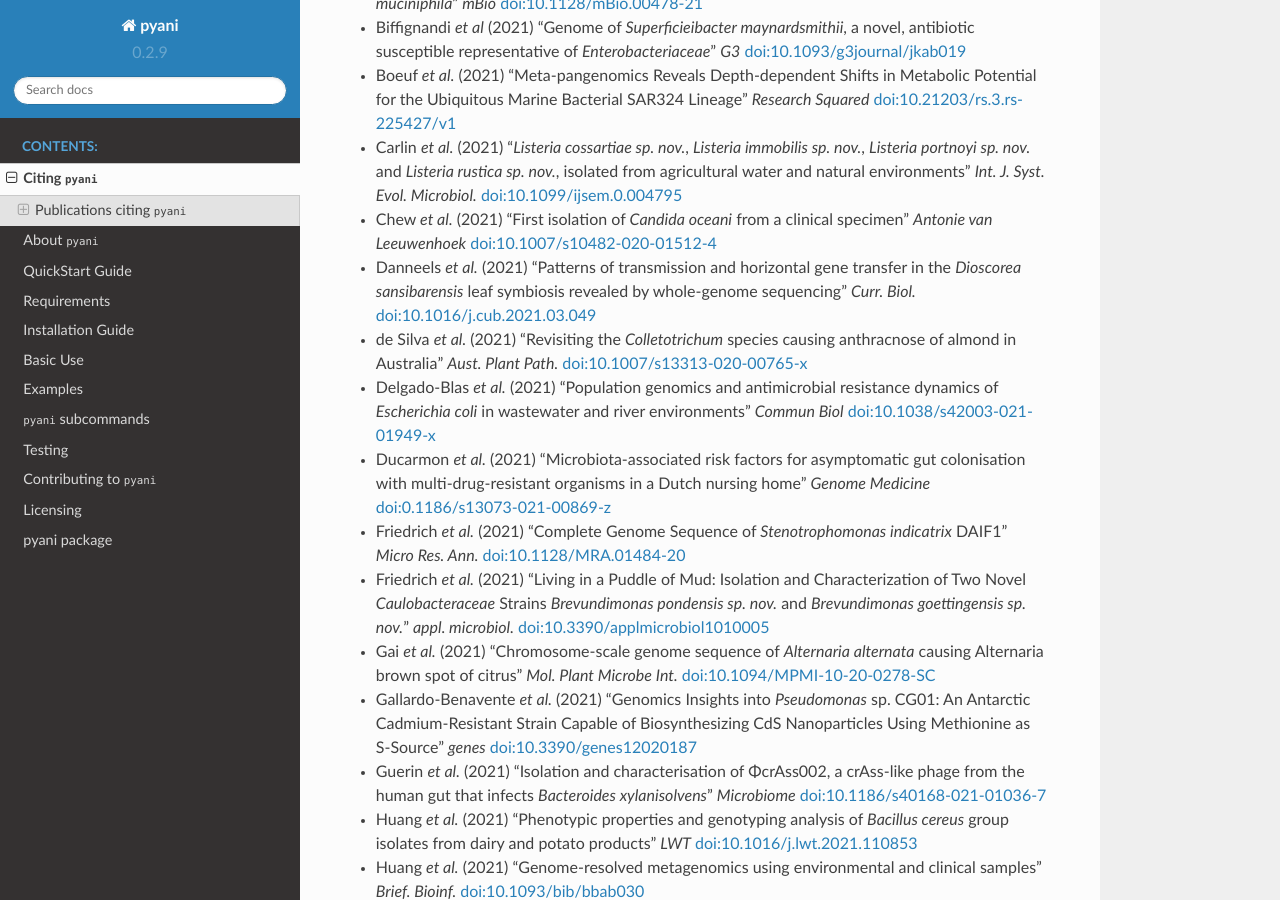
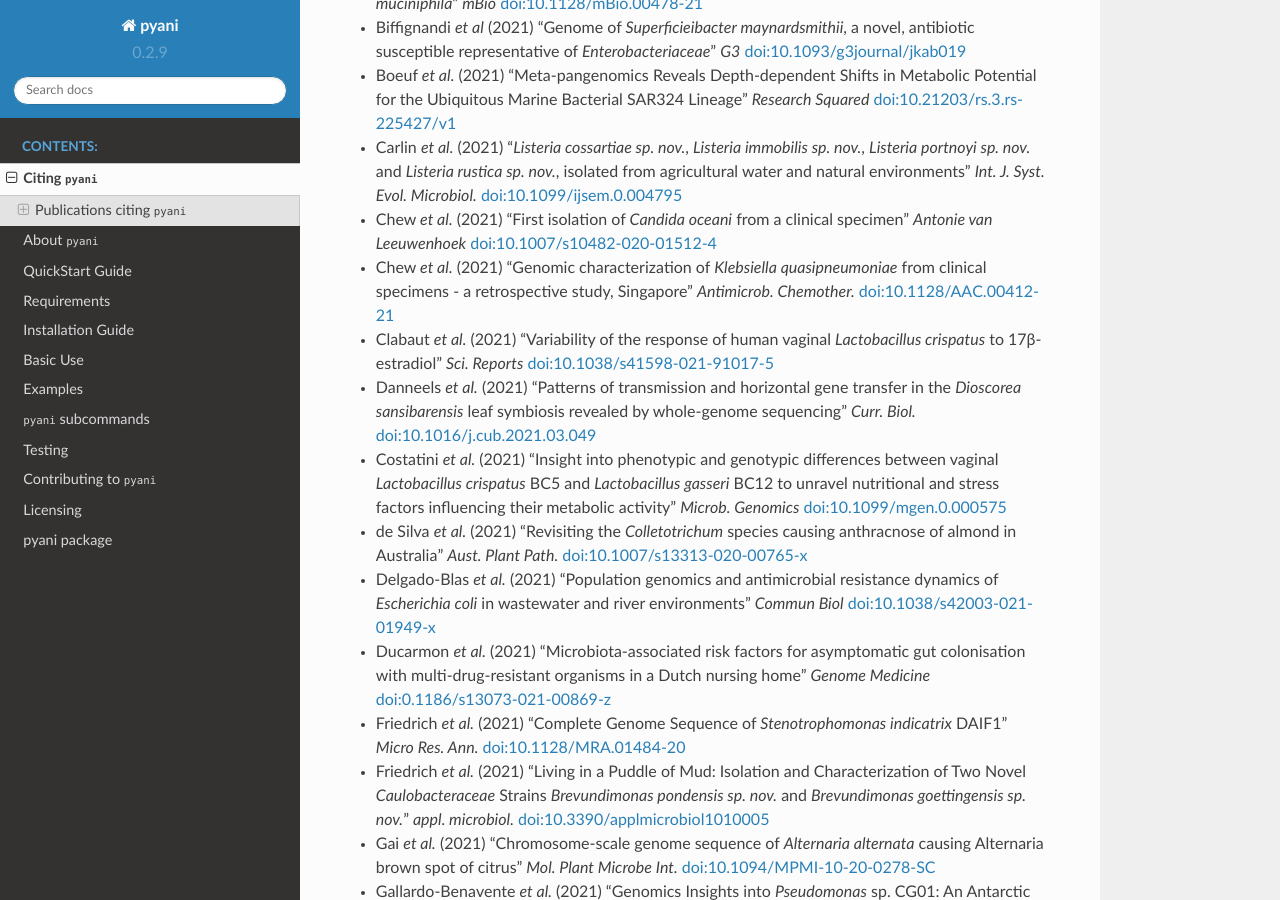
Before and after one commit to widdowquinn/pyani, a Sphinx documentation site: the page built from docs/citations.rst, in a window 1280 px wide and 900 px high, scrolled down 1632 px. Built offline with Sphinx 7.4.7 and the Read the Docs theme 2.0.0, drawn with Linux system fonts in a browser that asks for light colours; some of the changed text lies outside the part shown.

Commit message:
add six citations for June 2021

```diff
--- a/docs/citations.rst
+++ b/docs/citations.rst
@@ -68,7 +68,10 @@
 * Boeuf *et al.* (2021) "Meta-pangenomics Reveals Depth-dependent Shifts in Metabolic Potential for the Ubiquitous Marine Bacterial SAR324 Lineage" *Research Squared* `doi:10.21203/rs.3.rs-225427/v1 <https://doi.org/10.21203/rs.3.rs-225427/v1>`_
 * Carlin *et al.* (2021) "*Listeria cossartiae sp. nov.*, *Listeria immobilis sp. nov.*, *Listeria portnoyi sp. nov.* and *Listeria rustica sp. nov.*, isolated from agricultural water and natural environments" *Int. J. Syst. Evol. Microbiol.* `doi:10.1099/ijsem.0.004795 <https://doi.org/10.1099/ijsem.0.004795>`_
 * Chew *et al.* (2021) "First isolation of *Candida oceani* from a clinical specimen" *Antonie van Leeuwenhoek* `doi:10.1007/s10482-020-01512-4 <https://doi.org/10.1007/s10482-020-01512-4>`_
+* Chew *et al.* (2021) "Genomic characterization of *Klebsiella quasipneumoniae* from clinical specimens - a retrospective study, Singapore" *Antimicrob. Chemother.* `doi:10.1128/AAC.00412-21 <https://doi.org/10.1128/AAC.00412-21>`_
+* Clabaut *et al.* (2021) "Variability of the response of human vaginal *Lactobacillus crispatus* to 17β-estradiol" *Sci. Reports* `doi:10.1038/s41598-021-91017-5 <https://doi.org/10.1038/s41598-021-91017-5>`_
 * Danneels *et al.* (2021) "Patterns of transmission and horizontal gene transfer in the *Dioscorea sansibarensis* leaf symbiosis revealed by whole-genome sequencing" *Curr. Biol.* `doi:10.1016/j.cub.2021.03.049 <https://doi.org/10.1016/j.cub.2021.03.049>`_
+* Costatini *et al.* (2021) "Insight into phenotypic and genotypic differences between vaginal *Lactobacillus crispatus* BC5 and *Lactobacillus gasseri* BC12 to unravel nutritional and stress factors influencing their metabolic activity" *Microb. Genomics* `doi:10.1099/mgen.0.000575 <https://doi.org/10.1099/mgen.0.000575>`_
 * de Silva *et al.* (2021) "Revisiting the *Colletotrichum* species causing anthracnose of almond in Australia" *Aust. Plant Path.* `doi:10.1007/s13313-020-00765-x <https://doi.org/10.1007/s13313-020-00765-x>`_
 * Delgado-Blas *et al.* (2021) "Population genomics and antimicrobial resistance dynamics of *Escherichia coli* in wastewater and river environments" *Commun Biol* `doi:10.1038/s42003-021-01949-x <https://doi.org/10.1038/s42003-021-01949-x>`_
 * Ducarmon *et al.* (2021) "Microbiota-associated risk factors for asymptomatic gut colonisation with multi-drug-resistant organisms in a Dutch nursing home" *Genome Medicine* `doi:0.1186/s13073-021-00869-z <https://doi.org/0.1186/s13073-021-00869-z>`_
@@ -99,14 +102,17 @@
 * Moon *et al* (2021) "Mobile Colistin Resistance Gene mcr-1 Detected on an IncI2 Plasmid in *Salmonella Typhimurium* Sequence Type 19 from a Healthy Pig in South Korea" *microorganisms* `doi:10.3390/microorganisms9020398 <https://doi.org/10.3390/microorganisms9020398>`_
 * Moya-Beltrán *et al.* (2021) "Genomic evolution of the class *Acidithiobacillia*: deep-branching *Proteobacteria* living in extreme acidic conditions" *ISME J.* `doi:0.1038/s41396-021-00995-x <https://doi.org/0.1038/s41396-021-00995-x>`_
 * Nemec *et al.* (2021) "Delineation of a novel environmental phylogroup of the genus *Acinetobacter* encompassing *Acinetobacter terrae sp. nov.*, *Acinetobacter terrestris sp. nov.* and three other tentative species" *Syst. Appl. Microbiol.* `doi:10.1016/j.syapm.2021.126217 <https://doi.org/10.1016/j.syapm.2021.126217>`_
+* Nooij *et al.* (2021) "Faecal microbiota transplantation influences procarcinogenic *Escherichia coli* in recipient recurrent *Clostridioides difficile* patients" *Gastroenterology* `doi:10.1053/j.gastro.2021.06.009 <https://doi.org/10.1053/j.gastro.2021.06.009>`_
 * Ogg *et al.* (2021) "Pangenome analyses of LuxS-coding genes and enzymatic repertoires in cocoa-related lactic acid bacteria" *Genomics* `doi:10.1016/j.ygeno.2021.04.010 <https://doi.org/10.1016/j.ygeno.2021.04.010>`_
 * Öhrman *et al.* (2021) "Reorganized Genomic Taxonomy of *Francisellaceae* Enables Design of Robust Environmental PCR Assays for Detection of *Francisella tularensis*" *Microorganisms* `doi:10.3390/microorganisms9010146 <https://doi.org/10.3390/microorganisms9010146>`_
 * Öhrman *et al.* (2021) "Complete Genome Sequence of *Francisella* sp. Strain LA11-2445 (FDC406), a Novel *Francisella* Species Isolated from a Human Skin Lesion" *Micro. Res. Ann.* `doi:10.1128/MRA.01233-20 <https://doi.org/10.1128/MRA.01233-20>`_
+* Pédron *et al.* (2021) "Early Emergence of *Dickeya solani* Revealed by Analysis of *Dickeya* Diversity of Potato Blackleg and Soft Rot Causing Pathogens in Switzerland" *microorganisms* `doi:10.3390/microorganisms9061187  <https://doi.org/10.3390/microorganisms9061187>`_
 * Pais *et al.* (2021) "Genomic sequencing of different sequevars of *Ralstonia solanacearum* belonging to the Moko ecotype" *Genet. Mol. Bol.* `doi:10.1590/1678-4685-gmb-2020-0172 <https://doi.org/10.1590/1678-4685-gmb-2020-0172>`_
 * Puri *et al.* "Phylogenomic Framework for Taxonomic Delineation of *Paracoccus* spp. and Exploration of Core-Pan Genome" *Ind. J. Microbiol.* `doi:10.1007/s12088-021-00929-3 <https://doi.org/10.1007/s12088-021-00929-3>`_
 * Reichler *et al.* (2021) "Identification, subtyping, and tracking of dairy spoilage-associated *Pseudomonas* by sequencing the *ileS* gene" *J. Dairy Sci.* `doi:10.3168/jds.2020-19283 <https://doi.org/10.3168/jds.2020-19283>`_
 * Ryngajłło *et al.* (2021) "Complete genome sequence of lovastatin producer *Aspergillus terreus* ATCC 20542 and evaluation of genomic diversity among *A. terreus* strains" *Appl. Microbiol. Biotechnol.* `doi:10.1007/s00253-021-11133-0 <https://doi.org/10.1007/s00253-021-11133-0>`_
 * Schörner *et al.* (2021) "Genomic analysis of *Neisseria elongata* isolate from a patient with infective endocarditis" *FEBS Open Bio* `doi:10.1002/2211-5463.13201 <https://doi.org/10.1002/2211-5463.13201>`_
+* Sedaghatjoo *et al.* (2021) "Development of a loop-mediated isothermal amplification assay for the detection of *Tilletia controversa* based on genome comparison" *Sci. Reports.* `doi:10.1038/s41598-021-91098-2 <https://doi.org/10.1038/s41598-021-91098-2>`_
 * Singh *et al.* (2021) "Enrichment and description of novel bacteria performing syntrophic propionate oxidation at high ammonia level" *Env. Micro.* `doi:10.1111/1462-2920.15388 <https://doi.org/10.1111/1462-2920.15388>`_
 * Singh *et al.* (2021) "Genome-based reclassification of *Amycolatopsis eurytherma* as a later heterotypic synonym of *Amycolatopsis thermoflava*" *Int. J. Syst. Evol. Microbiol.* `doi:10.1099/ijsem.0.004642 <https://doi.org/10.1099/ijsem.0.004642>`_
 * Son *et al.* (2021) "*Serratia rhizosphaerae sp. nov.*, a novel plant resistance inducer against soft rot disease in tobacco" *Int. J. Syst. Evol. Microbiol.* `doi:10.1099/ijsem.0.004788 <https://doi.org/10.1099/ijsem.0.004788>`_
```
